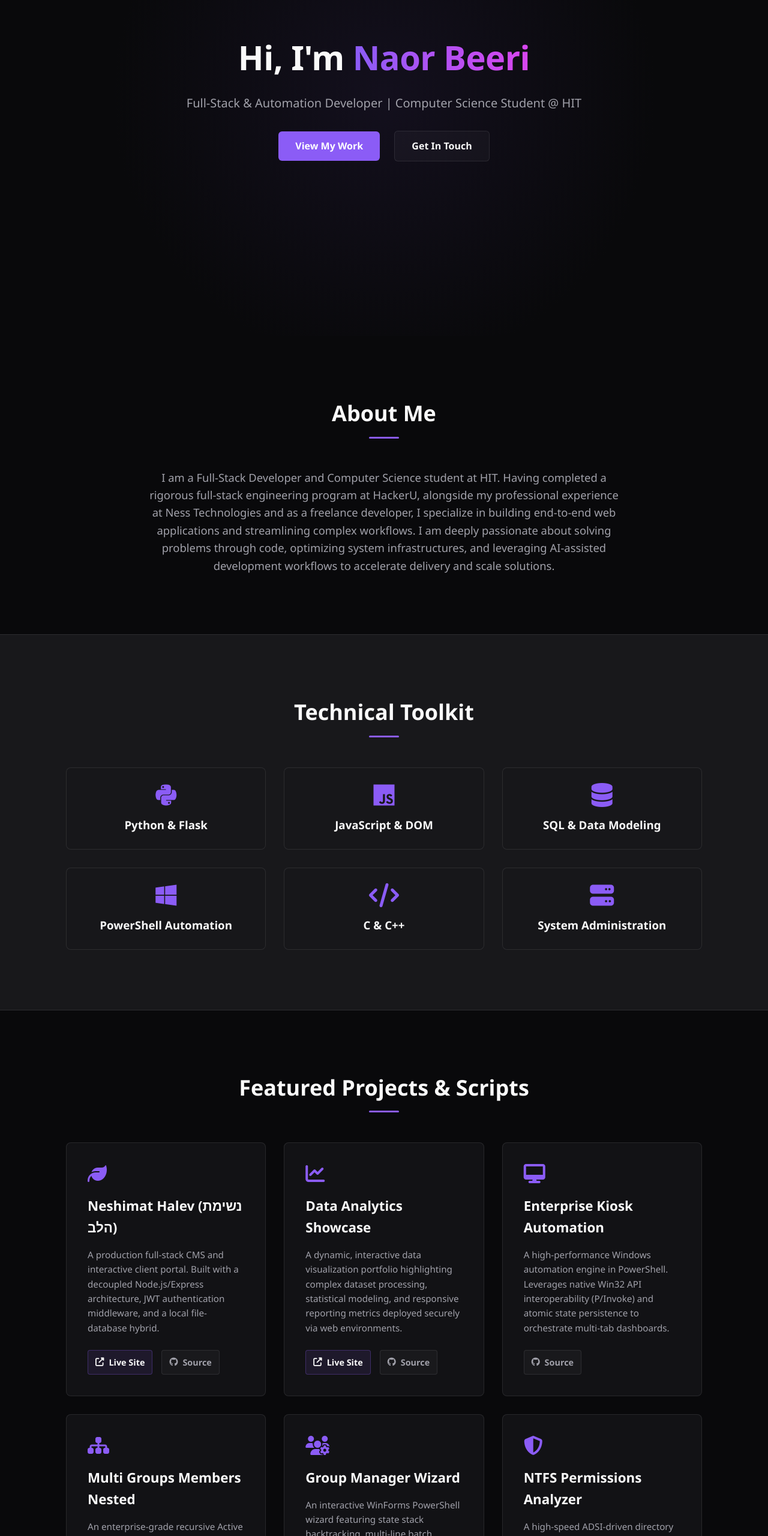
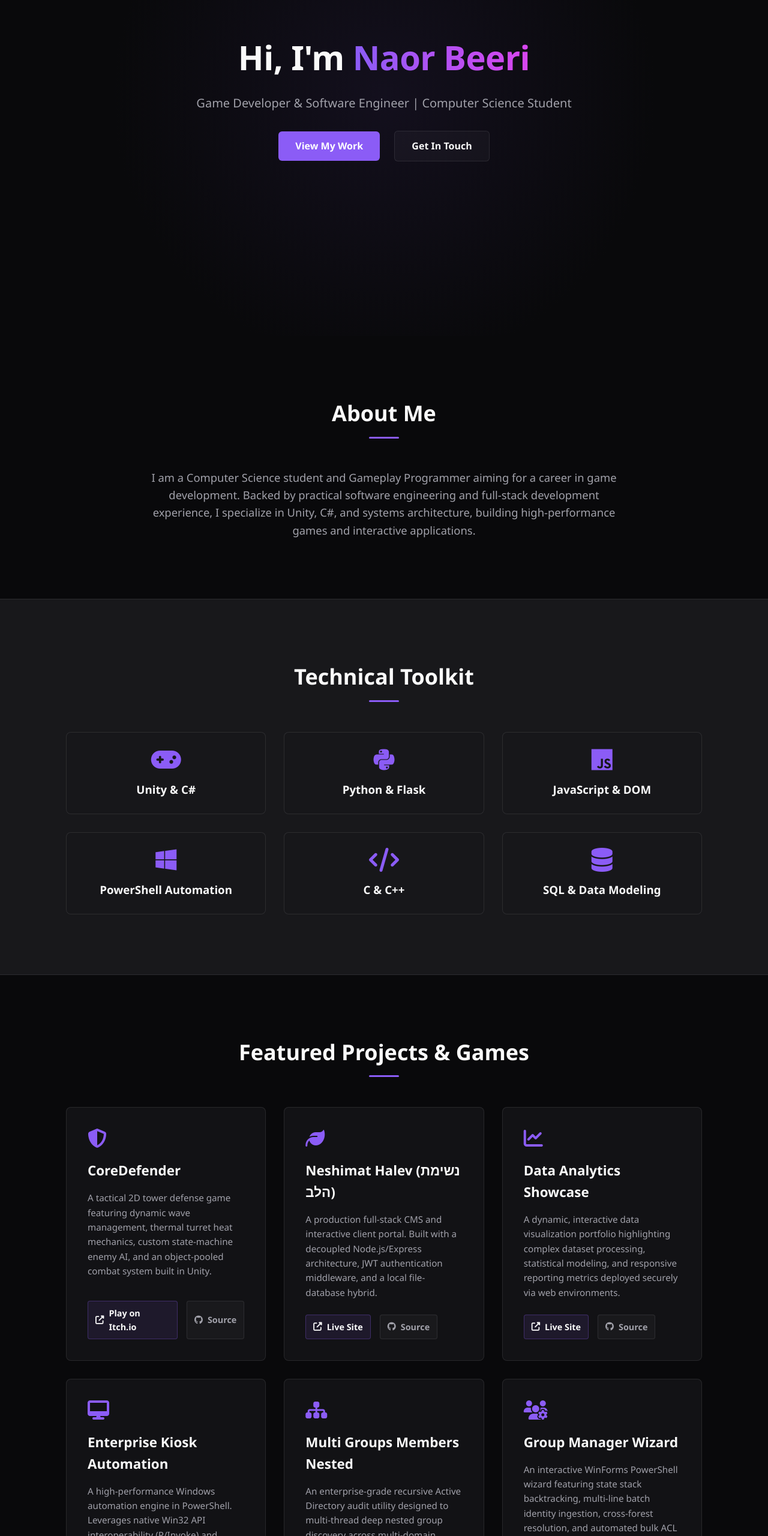
Before and after one commit to NaorBeeri1/NaorBeeri1.github.io, a plain HTML site: page index.html in a window 1280 px wide. Shown: the part 240-2800 px from the top of the page at 60% size. Drawn offline with Linux system fonts and the light colour scheme.

Commit message:
updated profile with new project

```diff
--- a/index.html
+++ b/index.html
@@ -3,7 +3,7 @@
 <head>
     <meta charset="UTF-8">
     <meta name="viewport" content="width=device-width, initial-scale=1.0">
-    <title>Naor Beeri | Full-Stack & Automation Developer</title>
+    <title>Naor Beeri | Game Developer & Software Engineer</title>
     <link rel="stylesheet" href="style.css">
     <link rel="stylesheet" href="https://cdnjs.cloudflare.com/ajax/libs/font-awesome/6.4.0/css/all.min.css">
 </head>
@@ -24,7 +24,7 @@
     <header class="hero">
         <div class="hero-content">
             <h1>Hi, I'm <span class="highlight">Naor Beeri</span></h1>
-            <p>Full-Stack & Automation Developer | Computer Science Student @ HIT</p>
+            <p>Game Developer & Software Engineer | Computer Science Student</p>
             <div class="hero-cta">
                 <a href="#projects" class="btn btn-primary">View My Work</a>
                 <a href="#contact" class="btn btn-secondary">Get In Touch</a>
@@ -36,7 +36,7 @@
         <div class="container">
             <h2 class="section-title">About Me</h2>
             <p class="about-text">
-                I am a Full-Stack Developer and Computer Science student at HIT. Having completed a rigorous full-stack engineering program at HackerU, alongside my professional experience at Ness Technologies and as a freelance developer, I specialize in building end-to-end web applications and streamlining complex workflows. I am deeply passionate about solving problems through code, optimizing system infrastructures, and leveraging AI-assisted development workflows to accelerate delivery and scale solutions.
+                I am a Computer Science student and Gameplay Programmer aiming for a career in game development. Backed by practical software engineering and full-stack development experience, I specialize in Unity, C#, and systems architecture, building high-performance games and interactive applications.
             </p>
         </div>
     </section>
@@ -45,21 +45,33 @@
         <div class="container">
             <h2 class="section-title">Technical Toolkit</h2>
             <div class="skills-grid">
+                <div class="skill-card"><i class="fas fa-gamepad"></i> <h3>Unity & C#</h3></div>
                 <div class="skill-card"><i class="fab fa-python"></i> <h3>Python & Flask</h3></div>
                 <div class="skill-card"><i class="fab fa-js"></i> <h3>JavaScript & DOM</h3></div>
-                <div class="skill-card"><i class="fas fa-database"></i> <h3>SQL & Data Modeling</h3></div>
                 <div class="skill-card"><i class="fab fa-windows"></i> <h3>PowerShell Automation</h3></div>
                 <div class="skill-card"><i class="fas fa-code"></i> <h3>C & C++</h3></div>
-                <div class="skill-card"><i class="fas fa-server"></i> <h3>System Administration</h3></div>
+                <div class="skill-card"><i class="fas fa-database"></i> <h3>SQL & Data Modeling</h3></div>
             </div>
         </div>
     </section>
 
     <section id="projects" class="section">
         <div class="container">
-            <h2 class="section-title">Featured Projects & Scripts</h2>
+            <h2 class="section-title">Featured Projects & Games</h2>
             <div class="projects-grid">
 
+                <!-- GAME PROJECT 1: CoreDefender -->
+                <div class="project-card">
+                    <div class="project-icon"><i class="fas fa-shield-alt"></i></div>
+                    <h3>CoreDefender</h3>
+                    <p>A tactical 2D tower defense game featuring dynamic wave management, thermal turret heat mechanics, custom state-machine enemy AI, and an object-pooled combat system built in Unity.</p>
+                    <div class="project-links">
+                        <a href="https://studios-nb.itch.io/coredefender" target="_blank" class="project-link live-link"><i class="fas fa-external-link-alt"></i> Play on Itch.io</a>
+                        <a href="https://github.com/NaorBeeri1/CoreDefender" target="_blank" class="project-link repo-link"><i class="fab fa-github"></i> Source</a>
+                    </div>
+                </div>
+
+                <!-- FULLSTACK PROJECT -->
                 <div class="project-card">
                     <div class="project-icon"><i class="fas fa-leaf"></i></div>
                     <h3>Neshimat Halev (נשימת הלב)</h3>
@@ -70,6 +82,7 @@
                     </div>
                 </div>
 
+                <!-- DATA ANALYTICS PROJECT -->
                 <div class="project-card">
                     <div class="project-icon"><i class="fas fa-chart-line"></i></div>
                     <h3>Data Analytics Showcase</h3>
@@ -80,6 +93,7 @@
                     </div>
                 </div>
 
+                <!-- AUTOMATION PROJECT 1 -->
                 <div class="project-card">
                     <div class="project-icon"><i class="fas fa-desktop"></i></div>
                     <h3>Enterprise Kiosk Automation</h3>
@@ -89,6 +103,7 @@
                     </div>
                 </div>
 
+                <!-- AUTOMATION PROJECT 2 -->
                 <div class="project-card">
                     <div class="project-icon"><i class="fas fa-sitemap"></i></div>
                     <h3>Multi Groups Members Nested</h3>
@@ -98,21 +113,13 @@
                     </div>
                 </div>
 
+                <!-- AUTOMATION PROJECT 3 -->
                 <div class="project-card">
                     <div class="project-icon"><i class="fas fa-users-cog"></i></div>
                     <h3>Group Manager Wizard</h3>
                     <p>An interactive WinForms PowerShell wizard featuring state stack backtracking, multi-line batch identity ingestion, cross-forest resolution, and automated bulk ACL deployment.</p>
                     <div class="project-links">
                         <a href="https://github.com/NaorBeeri1/GroupManager" target="_blank" class="project-link repo-link"><i class="fab fa-github"></i> Source</a>
-                    </div>
-                </div>
-
-                <div class="project-card">
-                    <div class="project-icon"><i class="fas fa-shield-alt"></i></div>
-                    <h3>NTFS Permissions Analyzer</h3>
-                    <p>A high-speed ADSI-driven directory security analysis engine that expands parent security identifier tokens recursively to isolate absolute effective rights on local or network paths.</p>
-                    <div class="project-links">
-                        <a href="https://github.com/NaorBeeri1/FindUserFolderPermissionType" target="_blank" class="project-link repo-link"><i class="fab fa-github"></i> Source</a>
                     </div>
                 </div>
 
@@ -123,7 +130,7 @@
     <section id="contact" class="section alt-bg">
         <div class="container contact-container">
             <h2 class="section-title">Let's Connect</h2>
-            <p>I'm currently seeking new challenges that leverage my technical background in full-stack engineering and system automation. Let's build something great.</p>
+            <p>I'm currently seeking new challenges and junior roles in Game Development and Software Engineering. Let's build something great.</p>
             <div class="social-links">
                 <a href="https://github.com/NaorBeeri1" target="_blank" class="social-icon"><i class="fab fa-github"></i></a>
                 <a href="https://linkedin.com/in/naorbeeri" target="_blank" class="social-icon"><i class="fab fa-linkedin"></i></a>
```
